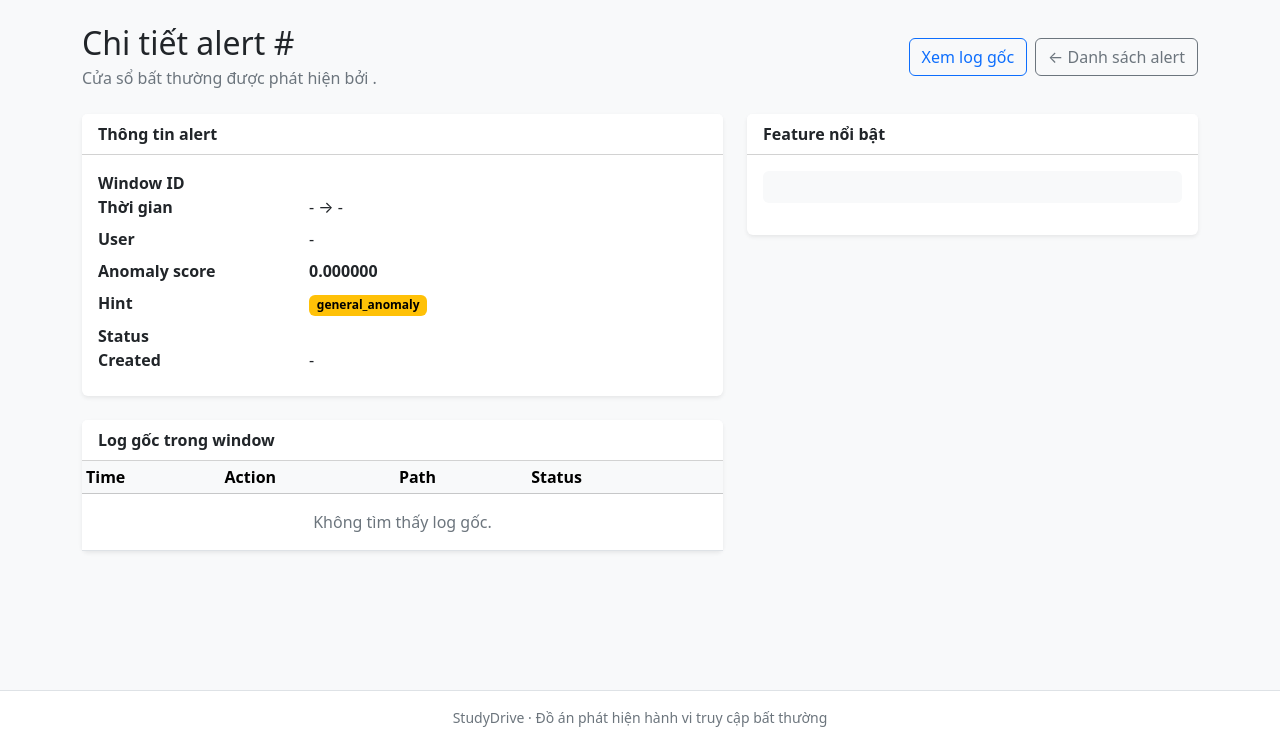
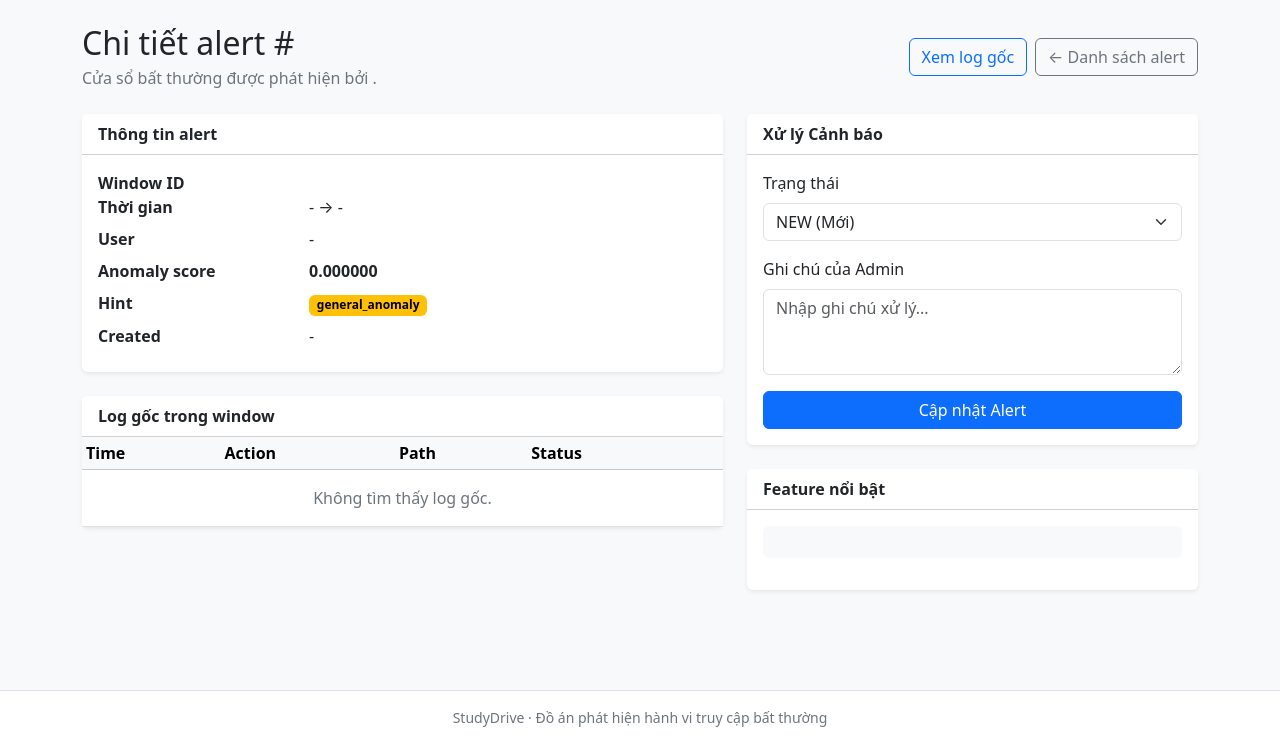
Before and after one commit to tzaan-sc/web-anomaly-detection-, a Flask app: template app/templates/alerts/detail.html in a window 1280 px wide. Shown: the part 56-800 px from the top of the page. Run offline with Flask 3, Linux system fonts and the light colour scheme; the template is opened without the code that fills it, so the values that code supplies are empty.

Commit message:
xử lí??

```diff
--- a/app/__init__.py
+++ b/app/__init__.py
@@ -69,6 +69,9 @@ def register_request_hooks(app: Flask) -> None:
 
         g.current_user = user
 
+    from app.middleware.active_defense import check_active_defense
+    app.before_request(check_active_defense)
+
     @app.after_request
     def prevent_html_cache(response):
         # Tránh browser hiển thị lại dashboard sau khi logout bằng nút Back.
--- /dev/null
+++ b/app/middleware/active_defense.py
@@ -0,0 +1,10 @@
+"""Active Defense middleware."""
+from datetime import datetime, timezone
+from flask import g, abort
+
+def check_active_defense():
+    """Middleware to block requests if the user is locked."""
+    if hasattr(g, 'current_user') and g.current_user is not None:
+        if getattr(g.current_user, 'locked_until', None):
+            if g.current_user.locked_until > datetime.now(timezone.utc):
+                abort(403, "Tài khoản của bạn đã bị khóa tạm thời do phát hiện hành vi bất thường.")
--- a/app/models/alert.py
+++ b/app/models/alert.py
@@ -41,6 +41,8 @@ class Alert(db.Model):
     features_json = db.Column(db.Text, nullable=False, default="{}")
     # Trạng thái xử lý của cảnh báo.
     status = db.Column(db.String(30), nullable=False, default="NEW", index=True)
+    # Ghi chú của Admin khi xử lý.
+    admin_notes = db.Column(db.Text, nullable=True)
     # Thời gian tạo và cập nhật.
     created_at = db.Column(db.DateTime(timezone=True), nullable=False, default=utc_now)
     updated_at = db.Column(
--- a/app/models/user.py
+++ b/app/models/user.py
@@ -24,6 +24,7 @@ class User(db.Model):
     password_hash = db.Column(db.String(255), nullable=False)
     role = db.Column(db.String(20), nullable=False, default="USER", index=True)
     is_active = db.Column(db.Boolean, nullable=False, default=True, index=True)
+    locked_until = db.Column(db.DateTime(timezone=True), nullable=True, index=True)
     created_at = db.Column(db.DateTime(timezone=True), nullable=False, default=utc_now)
     updated_at = db.Column(
         db.DateTime(timezone=True), nullable=False, default=utc_now, onupdate=utc_now
--- a/app/templates/alerts/detail.html
+++ b/app/templates/alerts/detail.html
@@ -25,7 +25,6 @@
                     <dt class="col-sm-4">User</dt><dd class="col-sm-8">{% if alert.user %}{{ alert.user.username }} #{{ alert.user_id }}{% else %}-{% endif %}</dd>
                     <dt class="col-sm-4">Anomaly score</dt><dd class="col-sm-8"><strong>{{ '%.6f'|format(alert.anomaly_score or 0) }}</strong></dd>
                     <dt class="col-sm-4">Hint</dt><dd class="col-sm-8"><span class="badge text-bg-warning">{{ alert.scenario_hint or 'general_anomaly' }}</span></dd>
-                    <dt class="col-sm-4">Status</dt><dd class="col-sm-8">{{ alert.status }}</dd>
                     <dt class="col-sm-4">Created</dt><dd class="col-sm-8">{{ alert.created_at.strftime('%d/%m/%Y %H:%M:%S') if alert.created_at else '-' }}</dd>
                 </dl>
             </div>
@@ -55,6 +54,29 @@
     </div>
 
     <div class="col-12 col-xl-5">
+        <div class="card border-0 shadow-sm mb-4">
+            <div class="card-header bg-white fw-semibold">Xử lý Cảnh báo</div>
+            <div class="card-body">
+                <form method="POST" action="{{ url_for('alerts.update_alert', alert_id=alert.id) }}">
+                    <input type="hidden" name="csrf_token" value="{{ csrf_token() }}">
+                    <div class="mb-3">
+                        <label class="form-label fw-medium">Trạng thái</label>
+                        <select name="status" class="form-select">
+                            <option value="NEW" {% if alert.status == 'NEW' %}selected{% endif %}>NEW (Mới)</option>
+                            <option value="PROCESSING" {% if alert.status == 'PROCESSING' %}selected{% endif %}>PROCESSING (Đang xử lý)</option>
+                            <option value="RESOLVED" {% if alert.status == 'RESOLVED' %}selected{% endif %}>RESOLVED (Đã xử lý)</option>
+                            <option value="FALSE_POSITIVE" {% if alert.status == 'FALSE_POSITIVE' %}selected{% endif %}>FALSE POSITIVE (Báo động giả)</option>
+                        </select>
+                    </div>
+                    <div class="mb-3">
+                        <label class="form-label fw-medium">Ghi chú của Admin</label>
+                        <textarea name="admin_notes" class="form-control" rows="3" placeholder="Nhập ghi chú xử lý...">{{ alert.admin_notes or '' }}</textarea>
+                    </div>
+                    <button type="submit" class="btn btn-primary w-100">Cập nhật Alert</button>
+                </form>
+            </div>
+        </div>
+
         <div class="card border-0 shadow-sm">
             <div class="card-header bg-white fw-semibold">Feature nổi bật</div>
             <div class="card-body">
```
Also changed, not shown: app/blueprints/alerts/routes.py (+20 -0 lines), app/blueprints/documents/routes.py (+6 -3 lines), app/services/detection_service.py (+10 -2 lines), scripts/upgrade_db.py (added, +24 -0 lines), tests/test_documents.py (+7 -7 lines), tests/test_request_logging.py (+1 -1 lines).
